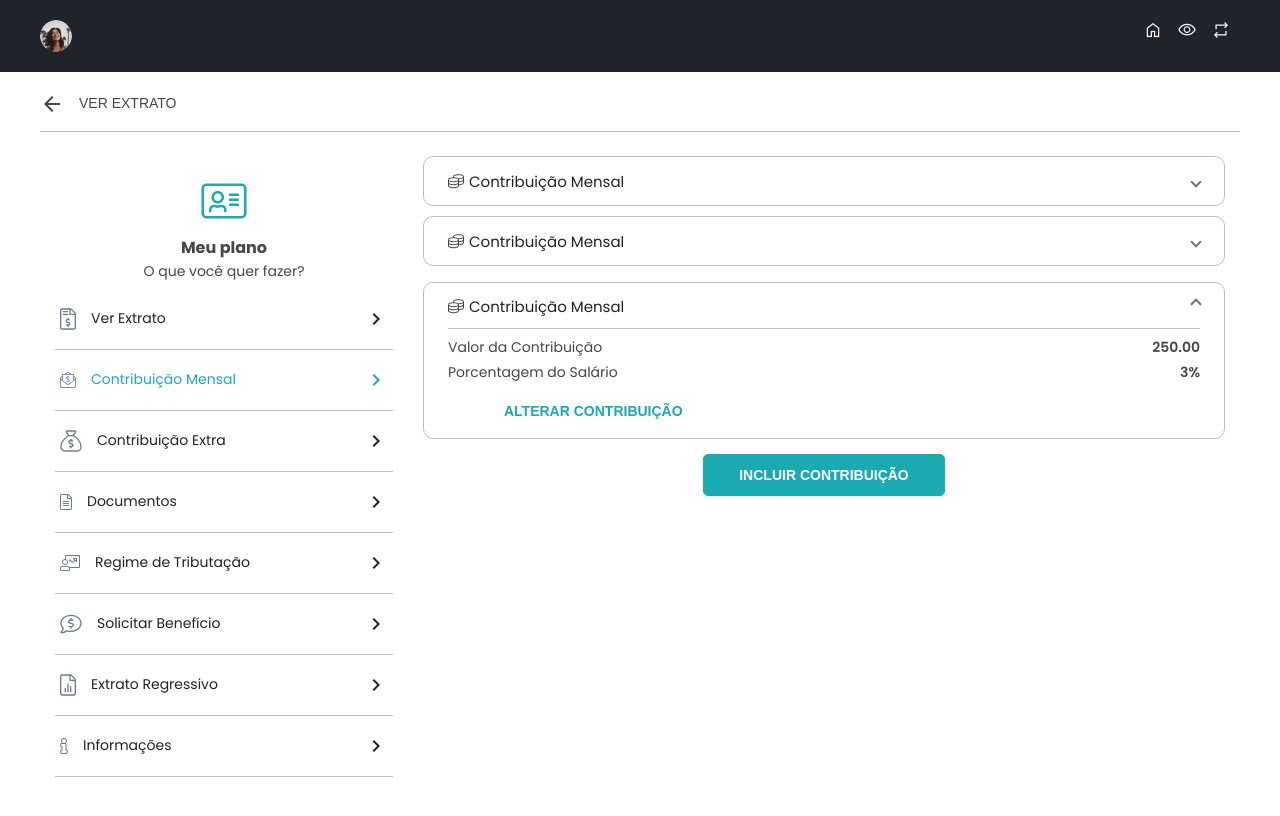
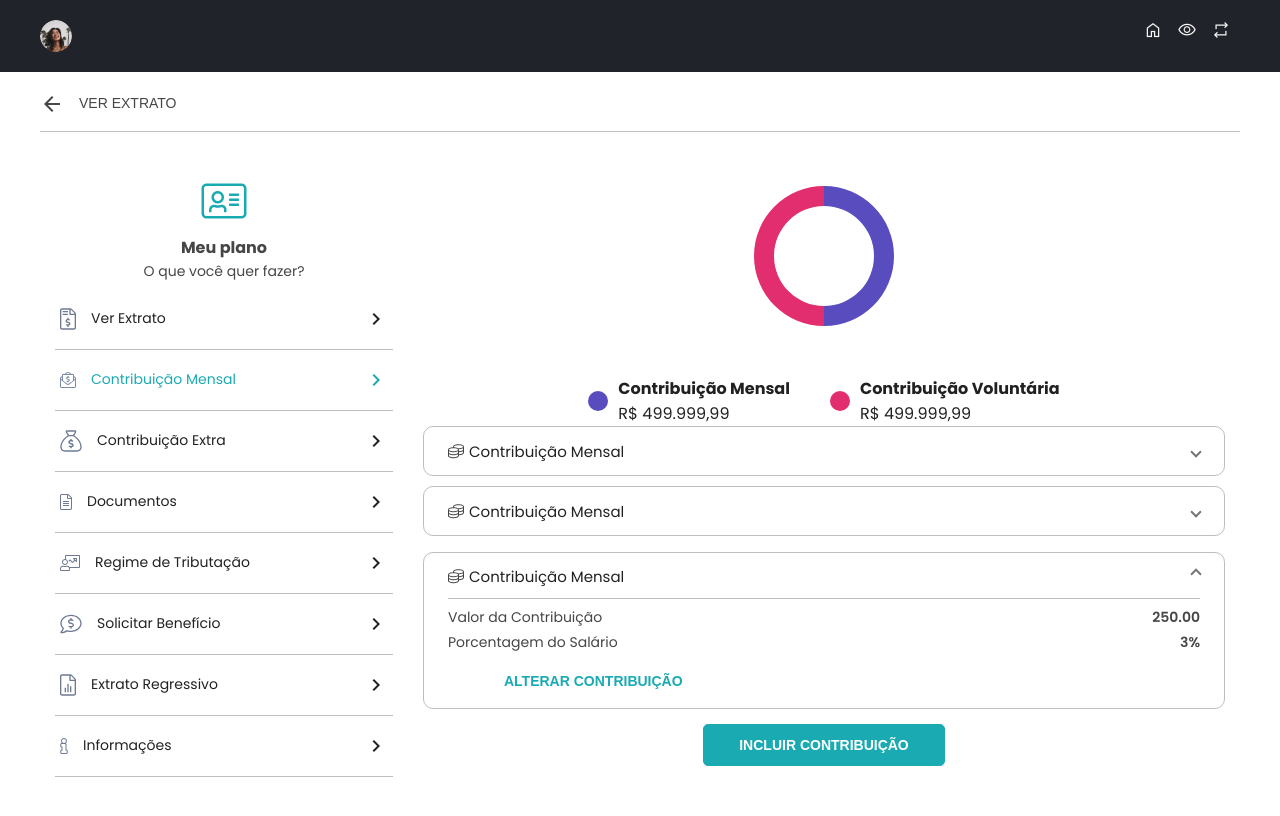
Before and after one commit to edersonabreu/f3-teste, an Angular app: page /aplication/monthly_contribution in a window 1280 px wide. Shown: the top 816 px of the page. Built offline with nearby package versions, Linux system fonts and the light colour scheme.

Commit message:
graph page

```diff
--- a/package.json
+++ b/package.json
@@ -20,6 +20,7 @@
     "@angular/platform-browser": "^14.2.0",
     "@angular/platform-browser-dynamic": "^14.2.0",
     "@angular/router": "^14.2.0",
+    "echarts": "^5.5.1",
     "rxjs": "~7.5.0",
     "tslib": "^2.3.0",
     "zone.js": "~0.11.4"
--- a/src/app/module/aplication/monthly-contribution/monthly-contribution.component.html
+++ b/src/app/module/aplication/monthly-contribution/monthly-contribution.component.html
@@ -1,4 +1,26 @@
 
+<div class="graph">
+  <div class="graph-content">
+    <div id="graph"></div>
+  </div>
+</div>
+
+<div class="legenda">
+  <div class="item">
+    <div class="circulo" style="background-color: #594CBE;"></div>
+    <div class="descricao">
+      <strong>Contribuição Mensal</strong><br/>
+      R$ 499.999,99
+    </div>
+  </div>
+  <div class="item">
+    <div class="circulo" style="background-color: #E22E6F;"></div>
+    <div class="descricao">
+      <strong>Contribuição Voluntária</strong><br/>
+      R$ 499.999,99
+    </div>
+  </div>
+</div>
 <mat-accordion>
     <mat-expansion-panel expanded="true" *ngFor="let contribution of contributions">
       <mat-expansion-panel-header>
--- a/src/app/module/aplication/monthly-contribution/monthly-contribution.component.less
+++ b/src/app/module/aplication/monthly-contribution/monthly-contribution.component.less
@@ -92,6 +92,42 @@ mat-expansion-panel{
     cursor: pointer;
 }
 
+.graph{
+    display: flex;
+    align-items: center;
+    justify-content: center;
+}
+
+
+  #graph {
+    width: 200px;
+    height: 200px;
+  }
+
+  .legenda {
+    display: flex;
+    justify-content: center;
+    margin-top: 20px;
+  }
+
+  .item {
+    display: flex;
+    align-items: center;
+    margin: 0 20px;
+  }
+
+  .circulo {
+    width: 20px;
+    height: 20px;
+    border-radius: 50%;
+    margin-right: 10px;
+  }
+
+  .descricao {
+    font-size: 16px;
+  }
+
+
 @media (max-width: 768px) {
     .action{
         text-align: center;
--- a/src/app/module/aplication/monthly-contribution/monthly-contribution.component.ts
+++ b/src/app/module/aplication/monthly-contribution/monthly-contribution.component.ts
@@ -1,4 +1,5 @@
 import { Component, OnInit } from '@angular/core';
+import * as echarts from 'echarts';
 
 @Component({
   selector: 'app-monthly-contribution',
@@ -27,6 +28,61 @@ export class MonthlyContributionComponent implements OnInit {
   constructor() { }
 
   ngOnInit(): void {
+    this.initChart();
+  }
+
+  initChart(): void {
+    const chartDom = document.getElementById('graph');
+    const myChart = echarts.init(chartDom!);
+
+    const option = {
+      tooltip: {
+        trigger: 'item',
+        formatter: '{a} <br/>{b}: R$ {c} ({d}%)'
+      },
+      legend: {
+        show: false
+      },
+      series: [
+        {
+          name: 'Contribuições',
+          type: 'pie',
+          radius: ['50%', '70%'],
+          avoidLabelOverlap: false,
+          label: {
+            show: false,
+            position: 'outside',
+            formatter: '{b}: R$ {c}'
+          },
+          emphasis: {
+            itemStyle: {
+              shadowBlur: 10,
+              shadowOffsetX: 0,
+              shadowColor: 'rgba(0, 0, 0, 0.5)'
+            }
+          },
+          data: [
+            {
+              value: 499999.99,
+              name: 'Contribuição Mensal',
+              itemStyle: {
+                color: '#594CBE'
+              }
+            },
+            {
+              value: 499999.99,
+              name: 'Contribuição Voluntária',
+              itemStyle: {
+                color: '#E22E6F'
+              }
+            }
+          ]
+        }
+      ]
+    };
+
+    myChart.setOption(option);
+    myChart.resize();
   }
 
 }
```
Also changed, not shown: 1 other file (tests, documents, lock files or other folders).
